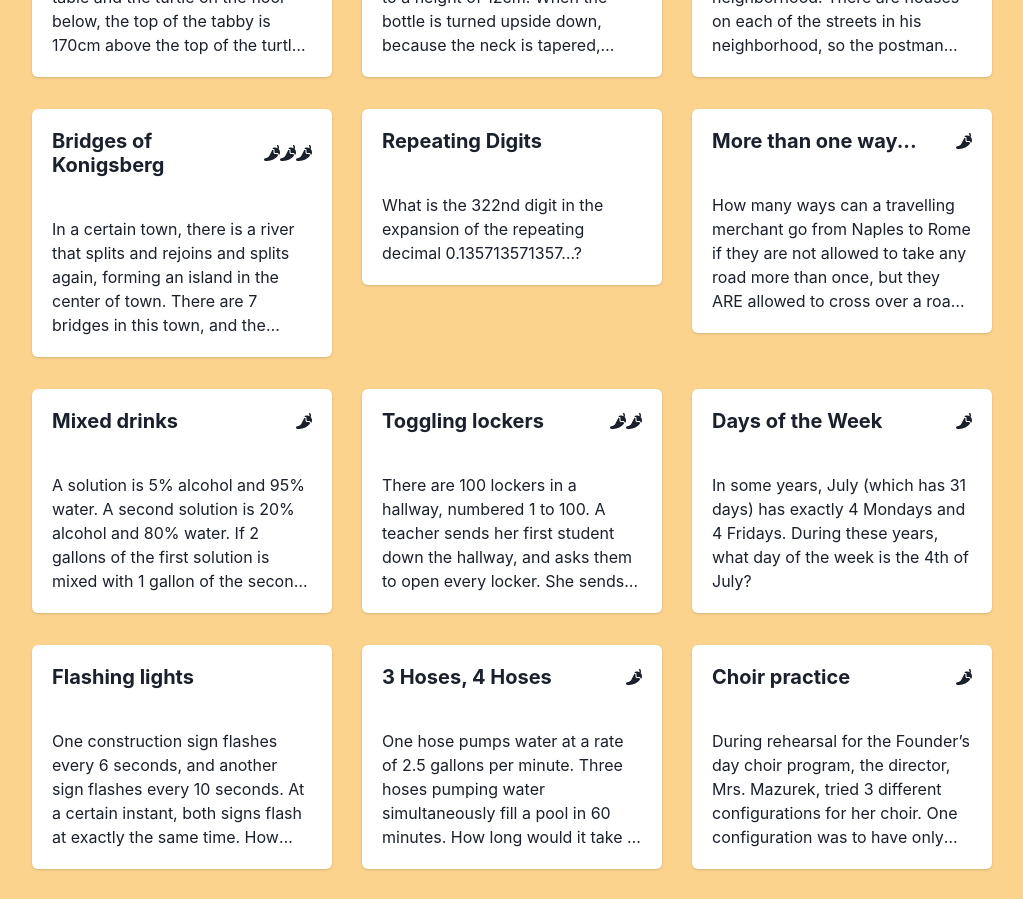
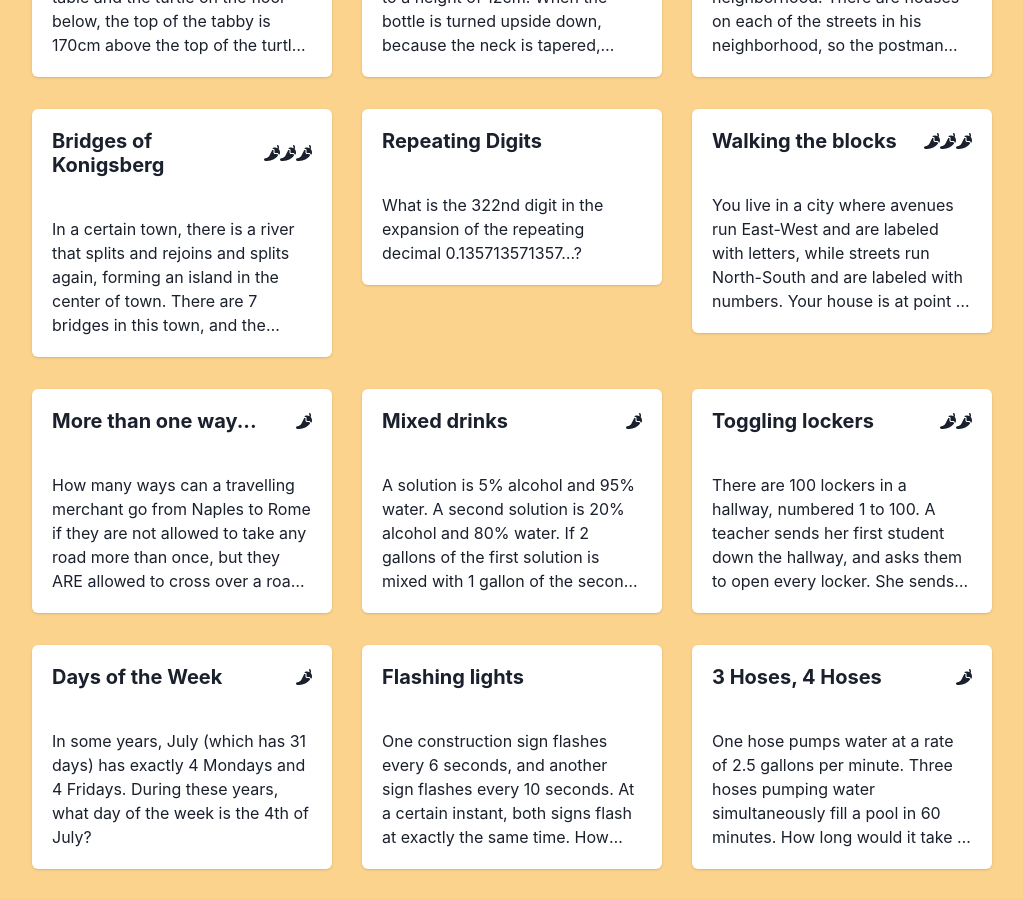
Before and after one commit to davebro1031/EnchantedMath, a React (Vite) app: page / in a window 1280 px wide. Shown: the part 1000-1899 px from the top of the page, without its empty margins (253-1276 px from the left). Built offline with nearby package versions, Linux system fonts and the light colour scheme.

Commit message:
add problem data for p18

```diff
--- a/src/problems/data.js
+++ b/src/problems/data.js
@@ -201,6 +201,18 @@ export const problems = [
             "potpourri"
         ],
         chilis: 0
+    },
+    {
+        id: 18,
+        title: "Walking the blocks",
+        text: "You live in a city where avenues run East-West and are labeled with letters, while streets run North-South and are labeled with numbers.  Your house is at point X, at the intersection of A avenue and 1st street.  The grocery store is at the intersection of D avenue and 8th street.  You want to walk from your house to the grocery store along the shortest path possible, but you cannot cut through city blocks because there are buildings in the way.  The best paths, then, are ones where you walk along the city grid in the East and South directions until you reach the grocery store.  You could walk 7 blocks East along A avenue then 3 blocks south on 8th street, or you could walk 3 blocks south on 1st street, then 7 blocks East along D avenue, or you could take some path alternating between South and East as you go. No matter what 'shortest path' you take, however, you will always wind up walking exactly 10 blocks. If you take a random shortest path to the grocery store, what is the probability that you pass by Jimmy's house on B avenue and 5th street?",
+        hints: [
+            "Try using the letters 'S' for 'South' and 'E' for 'East' to represent paths with 'words' using those letters."
+        ],
+        categories: [
+            "combinatorics"
+        ],
+        chilis: 3
     },
     {
         id: 19,
```
